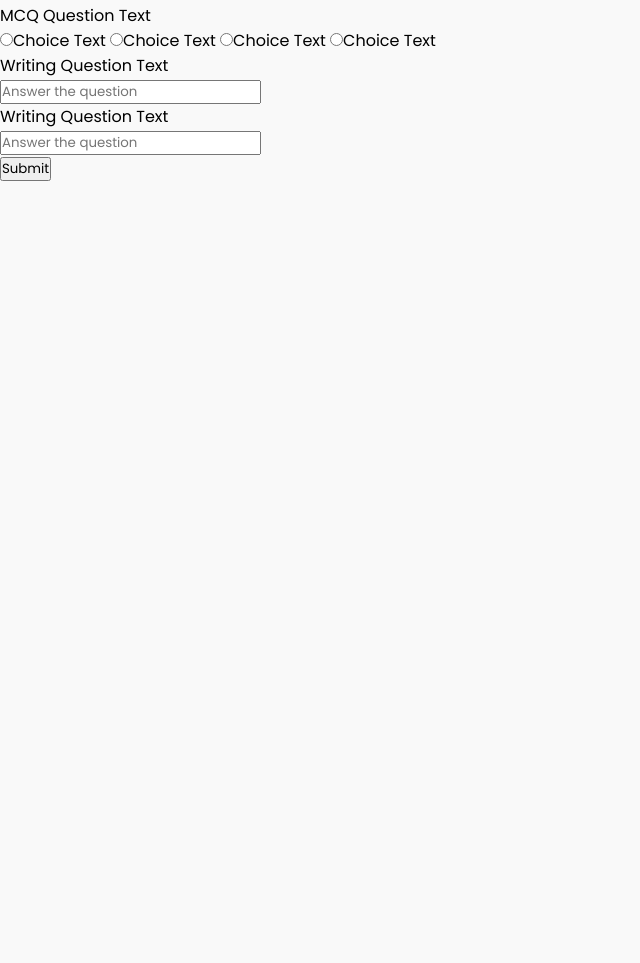
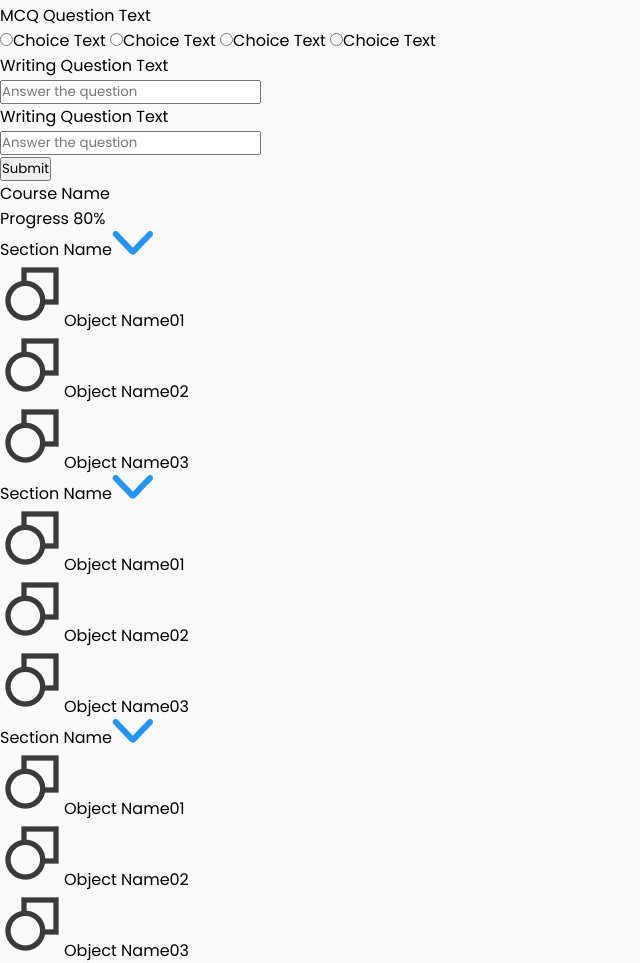
Before and after one commit to ahmedamrelhefnawy/Neon-Academy, a Django app: page /student_course_page_exam/ in a window 1280 px wide. Shown: the part 195-1158 px from the top of the page, without its empty margins (0-640 px from the left). Before the commit the page ends 376 px from the top, so only its background shows below. Run offline with Django 5.2, Linux system fonts and the light colour scheme.

Commit message:
feat(student_course_page_exam): added right-side panel for course progress and collapsible content sections with icons and static assets (HTML & CSS)

```diff
--- a/App/templates/pages/student_course_page_exam.html
+++ b/App/templates/pages/student_course_page_exam.html
@@ -55,5 +55,39 @@
 
       <button class="submit-btn" onclick="submitExercise()">Submit</button>
     </div>
+    <div class="exercise-right">
+      <div class="course-progress">
+        <p class="course-name">Course Name</p>
+        <p class="progress-text">Progress <span class="progress-percent">80%</span></p>
+      </div>
+
+      <div class="section">
+        <div class="section-header">Section Name<img src="{% static 'images/down-arrow2.png' %}" alt="Arrow" class="arrow-image"></div>
+        <div class="section-content">
+          <div class="object"><img src="{% static 'images/tdesign_icon.png' %}" class="object-icon"><span class="object-name">Object Name</span><span class="object-number">01</span></div>
+          <div class="object"><img src="{% static 'images/tdesign_icon.png' %}" class="object-icon"><span class="object-name">Object Name</span><span class="object-number">02</span></div>
+          <div class="object"><img src="{% static 'images/tdesign_icon.png' %}" class="object-icon"><span class="object-name">Object Name</span><span class="object-number">03</span></div>
+        </div>
+      </div>
+
+      <div class="section">
+        <div class="section-header">Section Name<img src="{% static 'images/down-arrow2.png' %}" alt="Arrow" class="arrow-image"></div>
+        <div class="section-content">
+          <div class="object"><img src="{% static 'images/tdesign_icon.png' %}" class="object-icon"><span class="object-name">Object Name</span><span class="object-number">01</span></div>
+          <div class="object"><img src="{% static 'images/tdesign_icon.png' %}" class="object-icon"><span class="object-name">Object Name</span><span class="object-number">02</span></div>
+          <div class="object"><img src="{% static 'images/tdesign_icon.png' %}" class="object-icon"><span class="object-name">Object Name</span><span class="object-number">03</span></div>
+        </div>
+      </div>
+
+      <div class="section">
+        <div class="section-header">Section Name<img src="{% static 'images/down-arrow2.png' %}" alt="Arrow" class="arrow-image"></div>
+        <div class="section-content">
+          <div class="object"><img src="{% static 'images/tdesign_icon.png' %}" class="object-icon"><span class="object-name">Object Name</span><span class="object-number">01</span></div>
+          <div class="object"><img src="{% static 'images/tdesign_icon.png' %}" class="object-icon"><span class="object-name">Object Name</span><span class="object-number">02</span></div>
+          <div class="object"><img src="{% static 'images/tdesign_icon.png' %}" class="object-icon"><span class="object-name">Object Name</span><span class="object-number">03</span></div>
+        </div>
+      </div>
+    </div>
+  </main>
 </body>
 </html>
```
Also changed, not shown: App/Neuracademy/static/CSS/style.css (+95 -0 lines).
